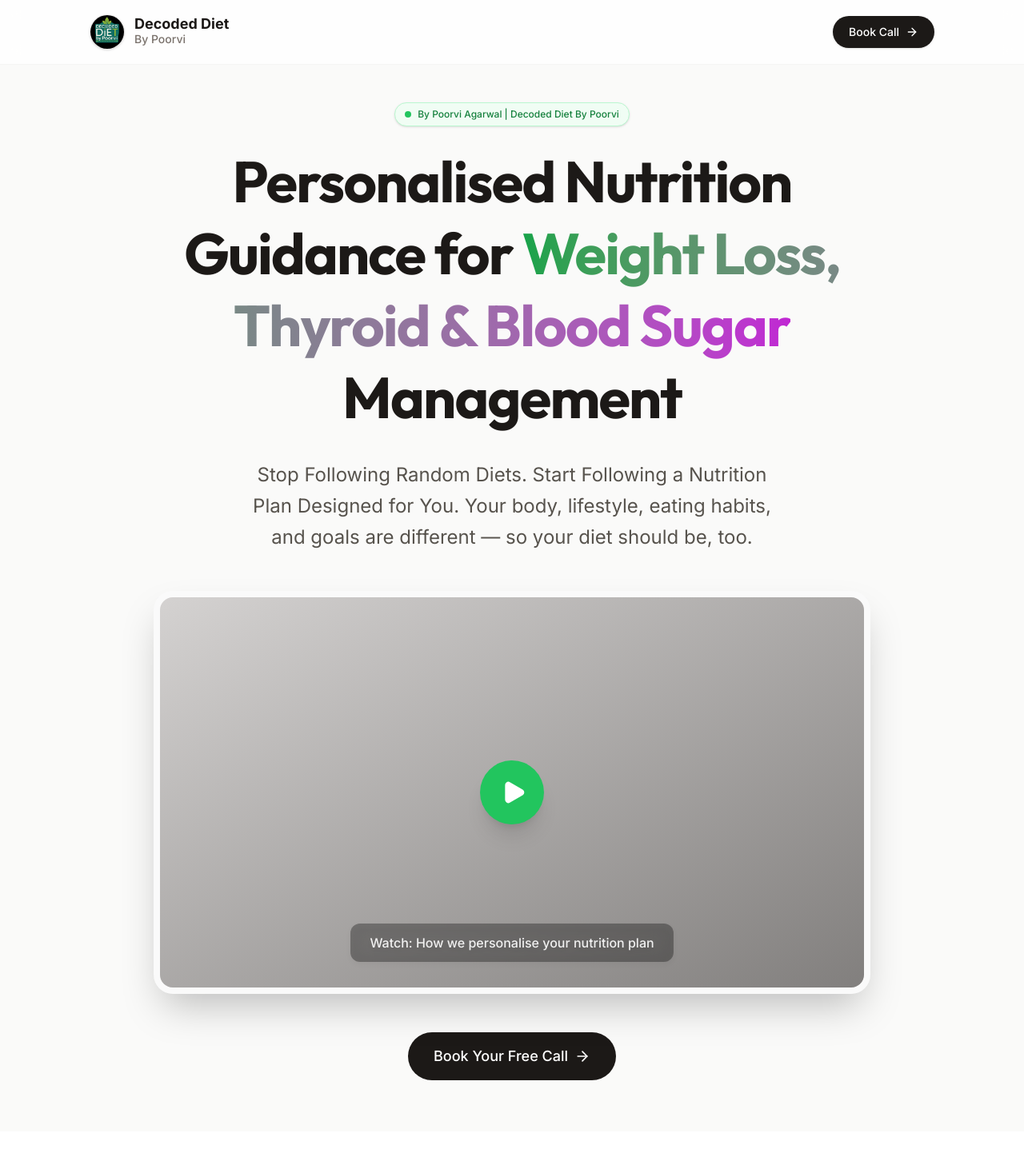
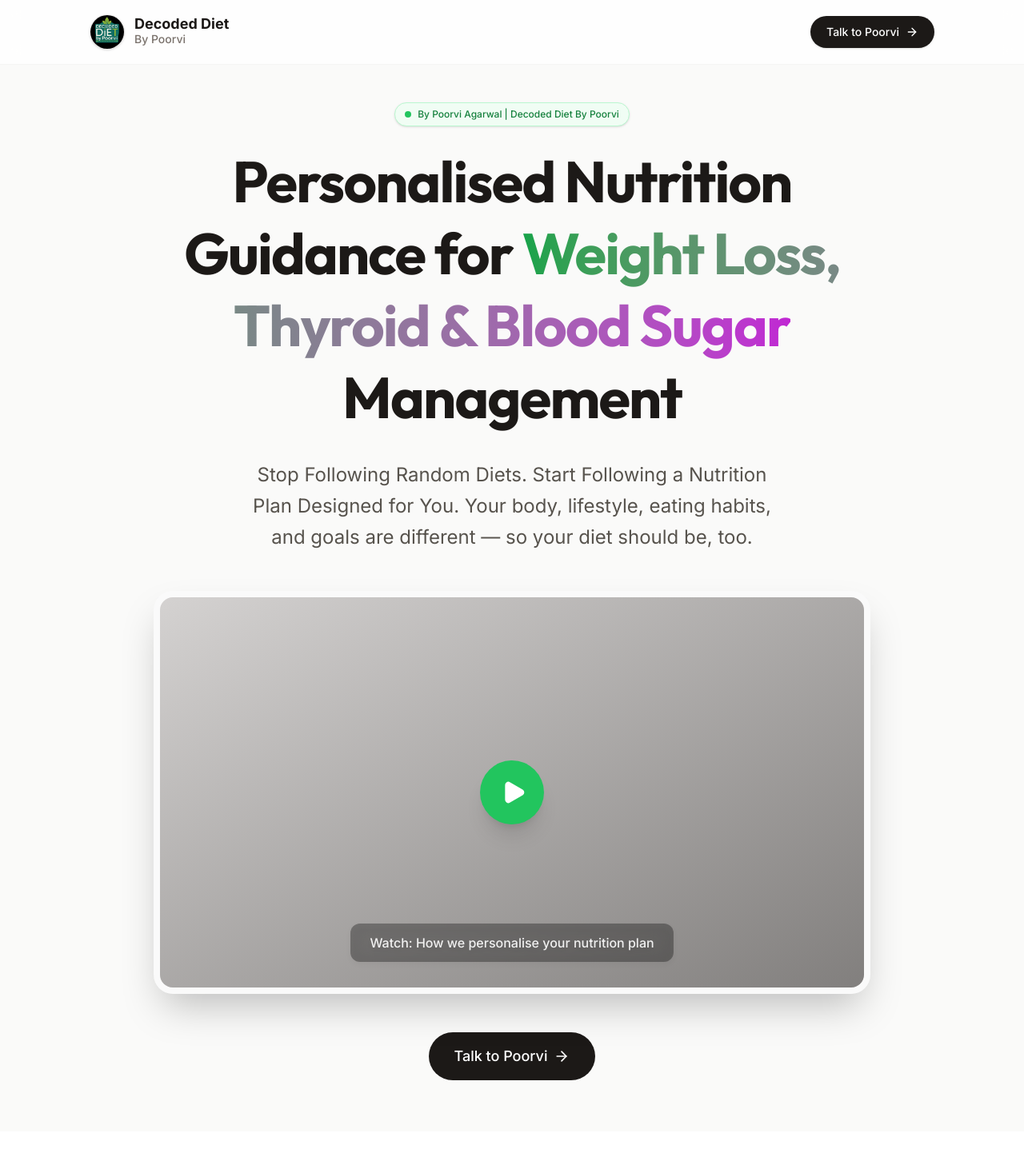
Before and after one commit to connecttws/DT_Poorve_Page, a Next.js app: page / in a window 1280 px wide. Shown: the top 1467 px of the page at 80% size. Built offline with nearby package versions, Linux system fonts and the light colour scheme.

Commit message:
Update CTA buttons to 'Talk to Poorvi'

```diff
--- a/src/app/page.tsx
+++ b/src/app/page.tsx
@@ -52,7 +52,7 @@
             </div>
           </div>
           <button className="px-5 py-2.5 bg-stone-900 text-white rounded-full font-medium text-sm hover:bg-stone-800 transition-all shadow-sm flex items-center gap-2">
-            Book Call
+            Talk to Poorvi
             <ArrowRight className="w-4 h-4" />
           </button>
         </div>
@@ -107,7 +107,7 @@
 
             <motion.div variants={fadeIn} transition={{ delay: 0.6 }} className="flex flex-col sm:flex-row gap-4 justify-center items-center">
               <button className="px-8 py-4 bg-stone-900 text-white rounded-full font-medium text-lg hover:bg-stone-800 transition-all hover:shadow-xl hover:-translate-y-1 flex items-center gap-2 w-full sm:w-auto justify-center">
-                Book Your Free Call
+                Talk to Poorvi
                 <ArrowRight className="w-5 h-5" />
               </button>
             </motion.div>
@@ -271,7 +271,7 @@
             className="mt-10 lg:mt-12 text-center"
           >
             <button className="px-8 py-4 bg-brand-600 text-white rounded-full font-medium text-lg hover:bg-brand-700 transition-all hover:shadow-xl hover:-translate-y-1 inline-flex items-center gap-2">
-              Book Your Call
+              Talk to Poorvi
               <ArrowRight className="w-5 h-5" />
             </button>
           </motion.div>
@@ -453,7 +453,7 @@
               Share your current diet, health goals, eating habits, and challenges with Poorvi. Get clear guidance on what you may need to improve and understand how personalised nutrition support can help you move forward.
             </motion.p>
             <motion.button variants={fadeIn} className="px-10 py-5 bg-stone-900 text-white rounded-full font-medium text-xl hover:bg-stone-800 transition-all hover:shadow-2xl hover:-translate-y-1 inline-flex items-center gap-3">
-              Book Your Free Call
+              Talk to Poorvi
               <ArrowRight className="w-6 h-6" />
             </motion.button>
           </motion.div>
```
